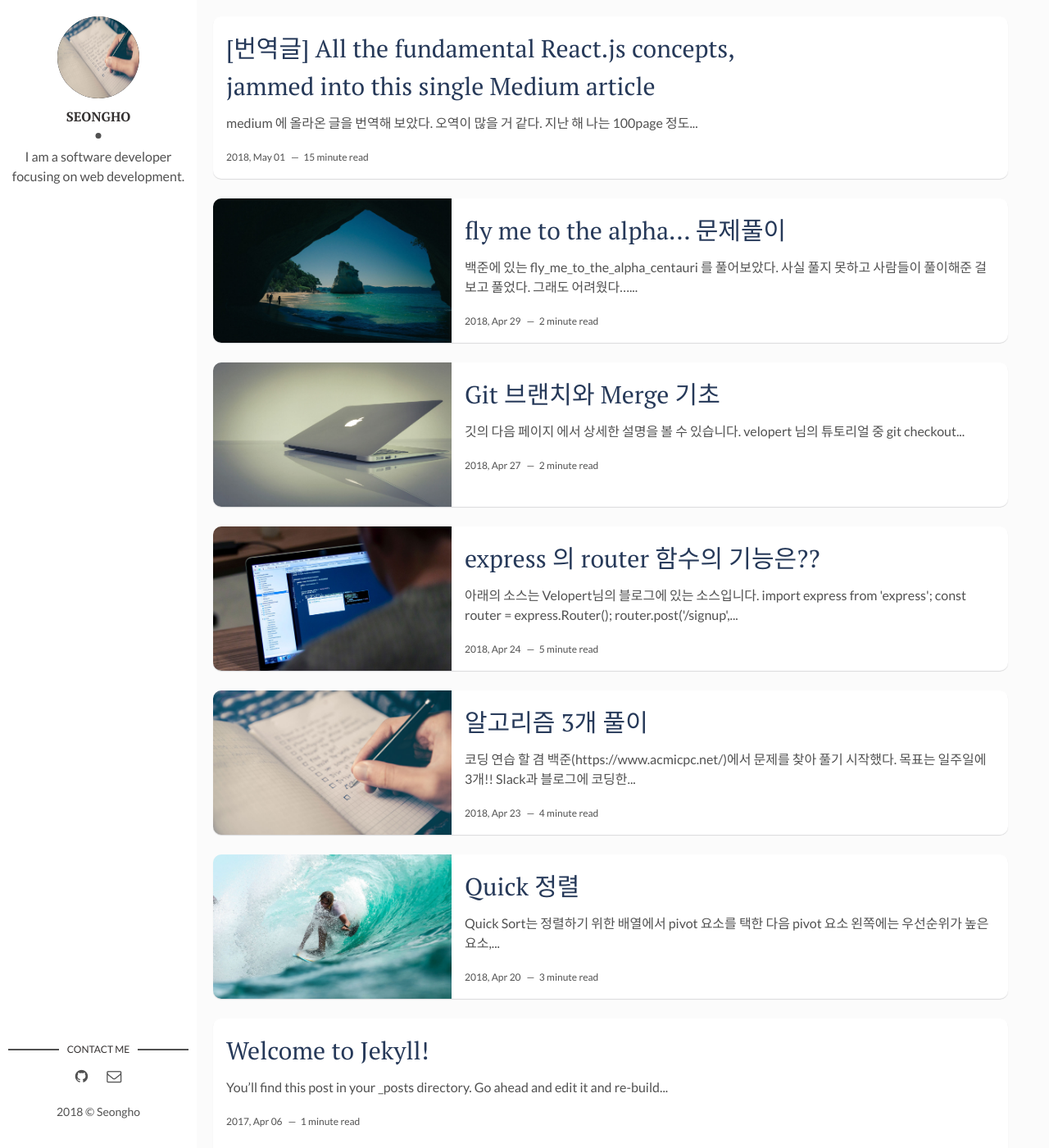
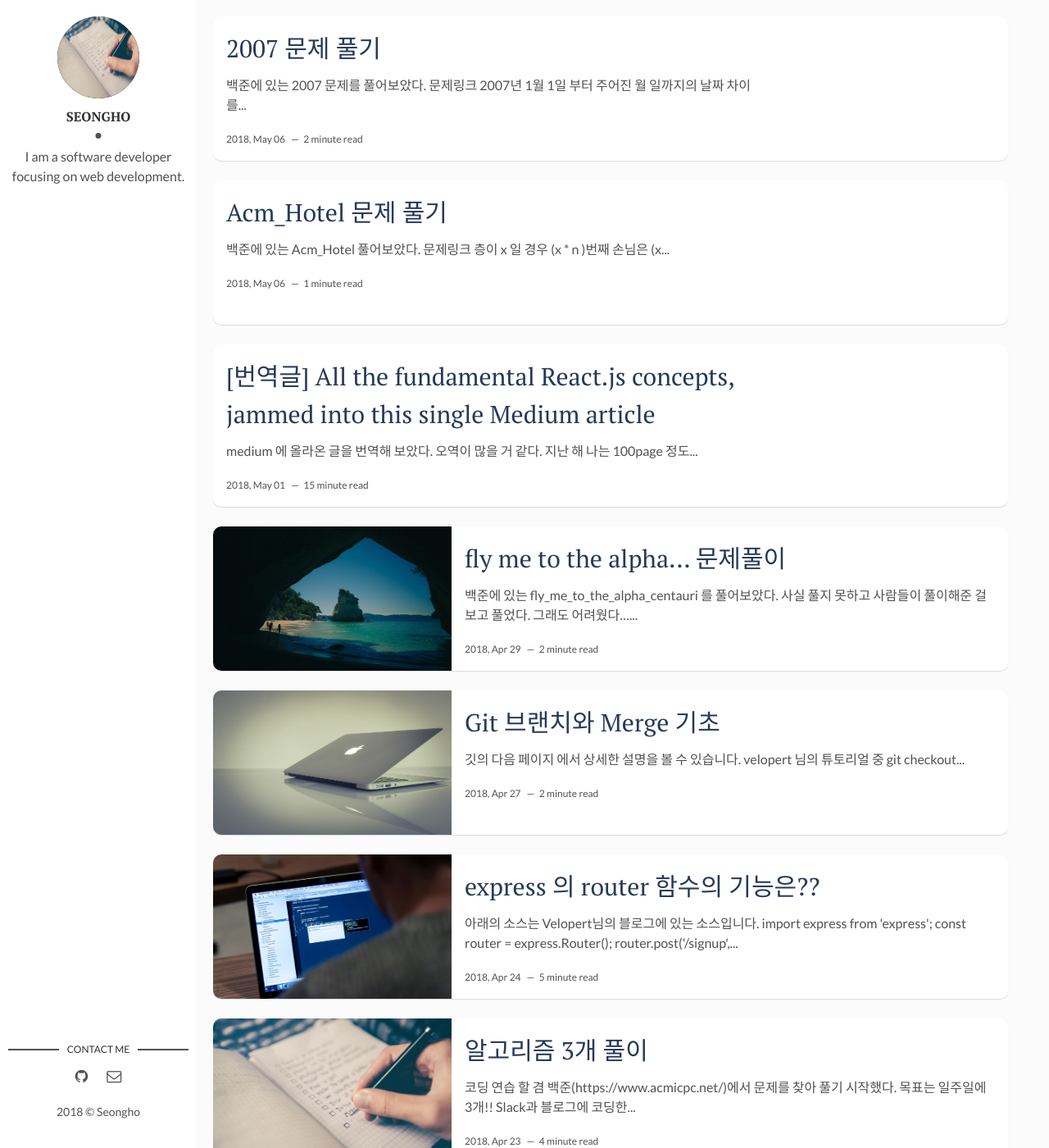
Before and after one commit to nsho77/nsho77.github.io, a Jekyll site: the page built from index.html, in a window 1280 px wide and 1400 px high. Shown: the whole window at 82% size. Built offline with Jekyll 4.4.1, drawn with Linux system fonts in a browser that asks for light colours; the list of posts is cut into pages by our own code; some of the changed text lies outside the part shown.

```diff
--- a/_posts/2018-04-20-QuickSort.markdown
+++ b/_posts/2018-04-20-QuickSort.markdown
@@ -44,13 +44,16 @@ int pivotSort(int* arr, int left, int right)
     // 왼쪽에서는 pivot 보다 우선순위가 낮은 데이터를 찾고
     // 오른쪽에서는 pivot 보다 우선순위가 높은 데이터를 찾는다.
     // 만약 1,2,3,4,5,6,7 이면...
-    // pivot이 1이고 low는 1이고 high 는 0이 된다.
+    // pivot이 1이면 low는 6+이고 high 는 0이 된다.
+    // pivot과 high를 바꾸니 바뀌지 않는다..
     // 만약 low 와 high 가 같다면 어떻게 될까?
     // 똑같다 low 와 high가 같아질 때까지 반복하는 이유는 마지막 요소까지 모두 정렬해야 하기 때문이다.
 
     // 문제1 : 바깥 while을 반복할 때 low, high 가 움직이지 않으며 이후 연산을 반복할 수 있다.
-    // 문제2 : 역순으로 정렬됐을 때 low 가 무한정 늘어날 수 있다.
+    // (while 문 안의 if 덕분에 이런 경우가 생기지 않는다. low 와 high를 교환했다면 low가 늘어나고 high는 줄어들기 때문이다.)
+    // 문제2 : 역순으로 정렬됐을 때 low 가 무한정 늘어날 수 있다.( debug 해본 결과 배열 크기보다 늘어나지만 무한정 늘어나지 않는다.)
     // 문제3 : low가 high 보다 커지면 pivot을 어디나 넣을 것인가.
+    // ( 이 문제제기는 잘 못 되었다. pivot을 low와 high 사이에 넣는 게 아니라 pivot과 high를 교환하는 것이다.)
     while(low <= high)
     {
         while(pivot > arr[low])
--- /dev/null
+++ b/_posts/2018-05-06-2007.md
@@ -0,0 +1,77 @@
+---
+layout: post
+title: 2007 문제 풀기
+date: 2018-05-06 11:32:00 +0900
+description: 백준문제 풀기 # Add post description (optional)
+img:  # Add image post (optional)
+tags: [Algorithm, Code]
+---
+
+> 백준에 있는 2007 문제를 풀어보았다. [문제링크](https://www.acmicpc.net/problem/1924)
+
+2007년 1월 1일 부터 주어진 월 일까지의 날짜 차이를 구하고 무슨 요일인지 출력하면 된다.
+
+{% highlight cpp %}
+void twoThousandSeven(int x, int y)
+{
+	int beforeMon = x - 1;
+	int dayFromOnetoBeforeMon = 0;
+
+	for (int i = 1; i <= beforeMon; i++)
+	{
+		switch (i)
+		{
+		case 1:
+		case 3:
+		case 5:
+		case 7:
+		case 8:
+		case 10:
+		case 12:
+			dayFromOnetoBeforeMon += 31;
+			break;
+		case 4:
+		case 6:
+		case 9:
+		case 11:
+			dayFromOnetoBeforeMon += 30;
+			break;
+		case 2:
+			dayFromOnetoBeforeMon += 28;
+			break;
+		}
+	}
+
+	int dayFromOnetoX = dayFromOnetoBeforeMon + y - 1;
+	int dateOfInt = dayFromOnetoX % 7;
+	const char* dateOfString = nullptr;
+
+	switch (dateOfInt)
+	{
+	case 0:
+		dateOfString = "MON";
+		break;
+	case 1:
+		dateOfString = "TUE";
+		break;
+	case 2:
+		dateOfString = "WED";
+		break;
+	case 3:
+		dateOfString = "THU";
+		break;
+	case 4:
+		dateOfString = "FRI";
+		break;
+	case 5:
+		dateOfString = "SAT";
+		break;
+	case 6:
+		dateOfString = "SUN";
+		break;
+	}
+
+	printf("%s", dateOfString);
+}
+
+{% endhighlight %}
--- /dev/null
+++ b/_posts/2018-05-06-Acm_Hotel.md
@@ -0,0 +1,39 @@
+---
+layout: post
+title: Acm_Hotel 문제 풀기
+date: 2018-05-06 11:10:00 +0900
+description: 백준문제 풀기 # Add post description (optional)
+img:  # Add image post (optional)
+tags: [Algorithm, Code]
+---
+
+> 백준에 있는 Acm_Hotel 풀어보았다. [문제링크](https://www.acmicpc.net/problem/10250)
+
+층이 x 일 경우 (x * n )번째 손님은  (x * n) / x 번째 방에 숙박하게 된다. <br />
+(x * n ) + 1번째 손님은 ((x*n)+1 / x ) +1 번째 방에 숙박하게 된다. <br />
+n 번째 손님은 n % (x +1) 층에 숙박한다.
+
+{% highlight cpp %}
+void acm_hotel(int h, int w, int n)
+{
+	int mulStd = 1;
+    // 몇 번째 방인지 구한다.
+    //  x * 건물높이 가 n보다 작음을 만족하는 최대의 x를 찾으면 된다.
+	while (n > mulStd*h)
+	{
+		mulStd++;
+	}
+
+	int idxRoom = mulStd;
+    // 층수를 구한다.
+	int hOfRoom = n % h;
+	if (hOfRoom == 0)
+		hOfRoom = h;
+
+	if (idxRoom >= 10)
+		printf("%d%d", hOfRoom, idxRoom);
+	else
+		printf("%d0%d", hOfRoom, idxRoom);
+}
+
+{% endhighlight %}
```
